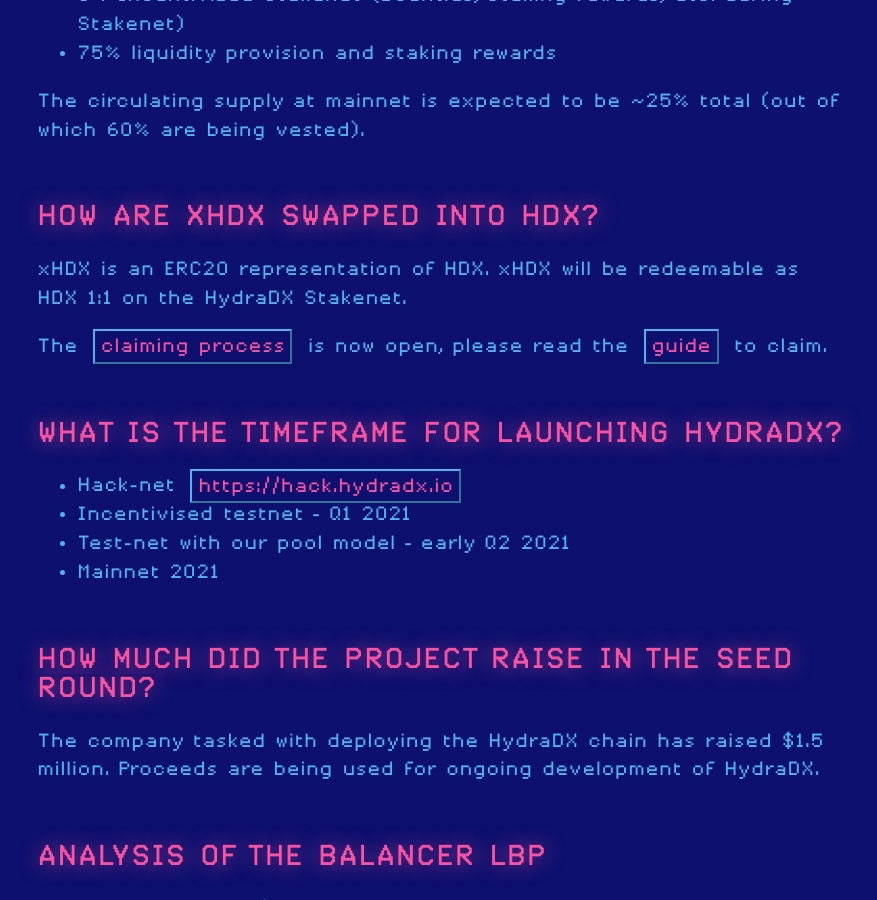
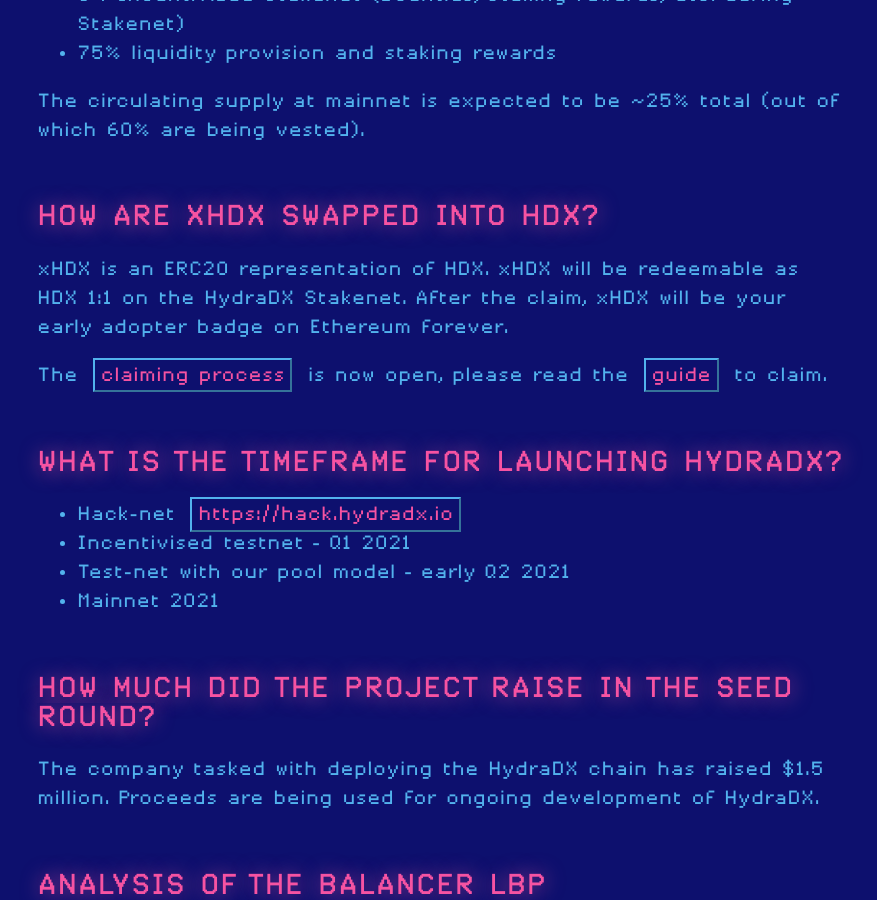
Before and after one commit to galacticcouncil/HydraDX-web-old, a Jekyll site: the page built from faq.markdown, in a window 1280 px wide and 900 px high, scrolled down 5164 px. Shown: the whole window, without its empty margins (200-1077 px from the left). Built offline with Jekyll 4.4.1, drawn with Linux system fonts in a browser that asks for light colours; our own code applies the rules of GitHub Pages for plain Markdown files.

Commit message:
Update faq.markdown

```diff
--- a/faq.markdown
+++ b/faq.markdown
@@ -134,7 +134,8 @@ The circulating supply at mainnet is expected to be ~25% total (out of which 60%
 
 ## [How are xHDX swapped into HDX?](#how-are-xhdx-swapped-into-hdx)
 
-xHDX is an ERC20 representation of HDX. xHDX will be redeemable as HDX 1:1 on the HydraDX Stakenet.
+xHDX is an ERC20 representation of HDX. xHDX will be redeemable as HDX 1:1 on the HydraDX Stakenet. After the claim, xHDX will be your early adopter badge on Ethereum forever.
+
 
 The [claiming process](https://claim.hydradx.io/) is now open, please read the [guide](https://docs.hydradx.io/claim/) to claim.
 
```
